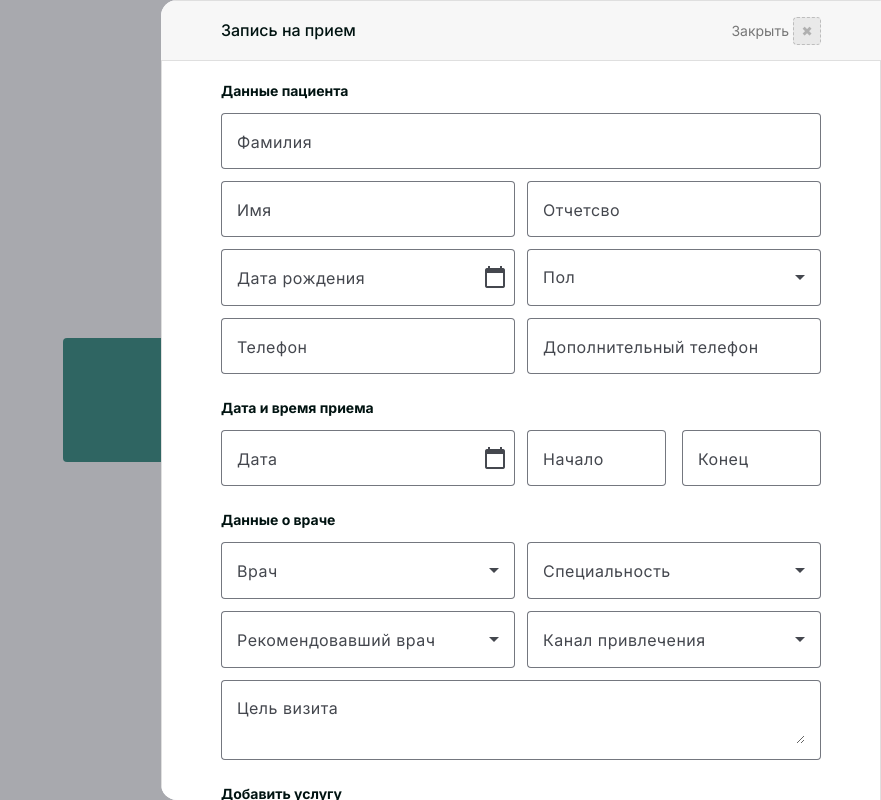
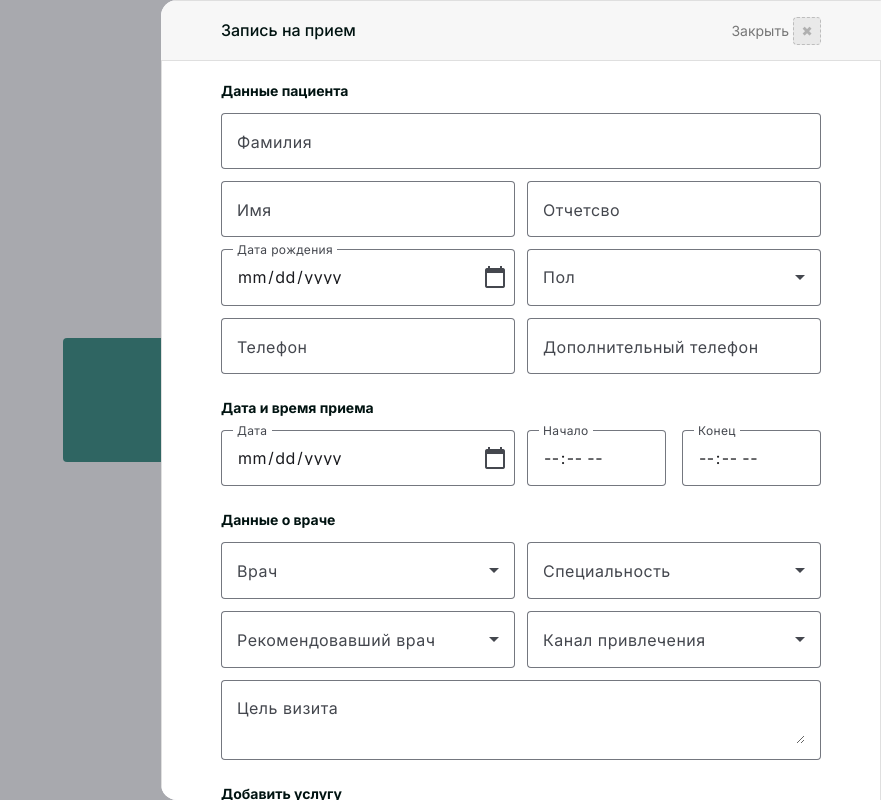
Before and after one commit to iontrxne/qird_sidebar, an Angular app: page / in a window 1280 px wide. Both pictures are taken after a click on the button "Открыть запись". Shown: the whole page, without its empty margins (399-1280 px from the left). Built offline with nearby package versions, Linux system fonts and the light colour scheme.

Commit message:
upd inputs

```diff
--- a/src/app/app.component.html
+++ b/src/app/app.component.html
@@ -16,24 +16,24 @@
           <div class="content-form">
             <mat-form-field appearance="outline">
               <mat-label>Фамилия</mat-label>
-              <input matInput placeholder=" ">
+              <input type="text" matInput placeholder=" ">
             </mat-form-field>
 
             <div class="form-group">
               <mat-form-field appearance="outline">
                 <mat-label>Имя</mat-label>
-                <input matInput placeholder=" ">
+                <input type="text" matInput placeholder=" ">
               </mat-form-field>
               <mat-form-field appearance="outline">
                 <mat-label>Отчетсво</mat-label>
-                <input matInput placeholder=" ">
+                <input type="text" matInput placeholder=" ">
               </mat-form-field>
             </div>
 
              <div class="form-group">
               <mat-form-field appearance="outline">
                 <mat-label>Дата рождения</mat-label>
-                <input matInput [matDatepicker]="birthday">
+                <input type="date" matInput [matDatepicker]="birthday">
                 <mat-datepicker-toggle matIconSuffix [for]="birthday">
                   <mat-icon matDatepickerToggleIcon>calendar_today</mat-icon>
                 </mat-datepicker-toggle>
@@ -51,11 +51,11 @@
             <div class="form-group">
               <mat-form-field appearance="outline">
                 <mat-label>Телефон</mat-label>
-                <input matInput placeholder=" ">
+                <input type="tel" matInput placeholder=" ">
               </mat-form-field>
               <mat-form-field appearance="outline">
                 <mat-label>Дополнительный телефон</mat-label>
-                <input matInput placeholder=" ">
+                <input type="tel" matInput placeholder=" ">
               </mat-form-field>
             </div>
           </div>
@@ -68,7 +68,7 @@
             <div class="form-group">
               <mat-form-field appearance="outline">
                 <mat-label>Дата</mat-label>
-                <input matInput [matDatepicker]="picker">
+                <input type="date" matInput [matDatepicker]="picker">
                 <!-- <mat-icon matSuffix>clear</mat-icon> -->
                 <mat-datepicker-toggle matSuffix [for]="picker">
                   <mat-icon matDatepickerToggleIcon>calendar_today</mat-icon>
@@ -79,10 +79,10 @@
               <div class="form-subgroup">
                 <mat-form-field appearance="outline">
                   <mat-label>Начало</mat-label>
-                  <input matInput placeholder=" ">
+                  <input type="time" matInput placeholder=" ">
                 </mat-form-field><mat-form-field appearance="outline">
                   <mat-label>Конец</mat-label>
-                  <input matInput placeholder=" ">
+                  <input type="time" matInput placeholder=" ">
                 </mat-form-field>
               </div>
 
```
